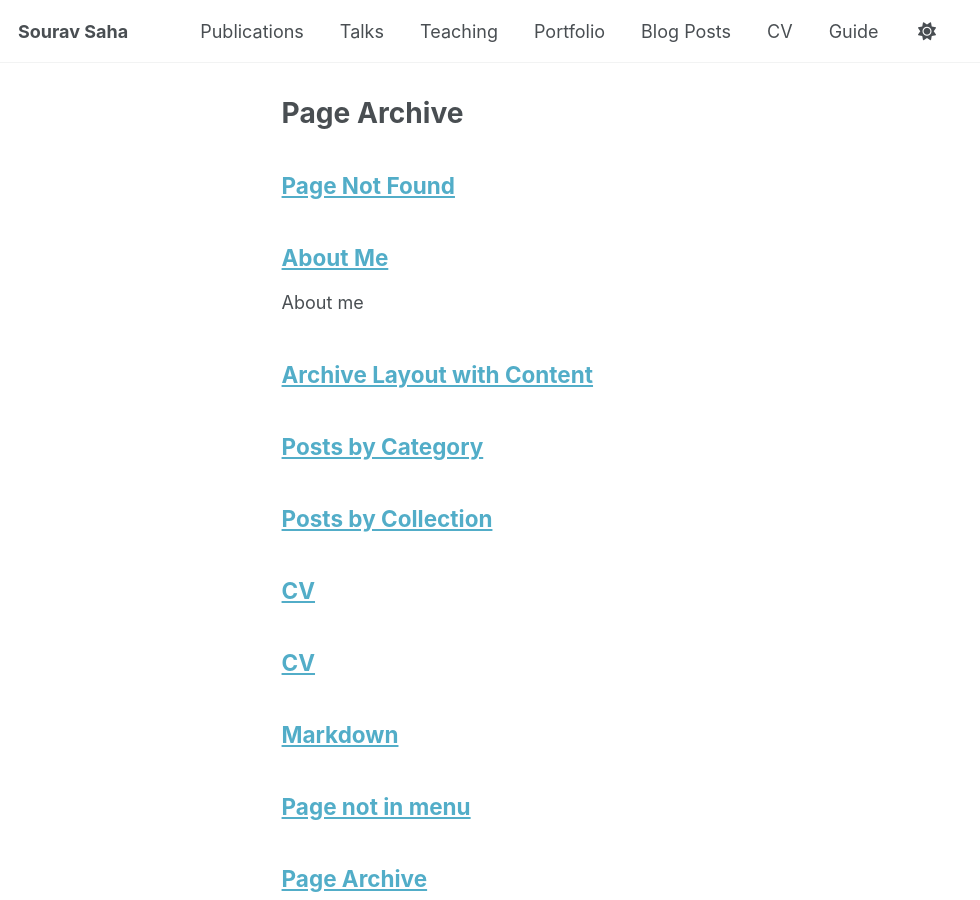
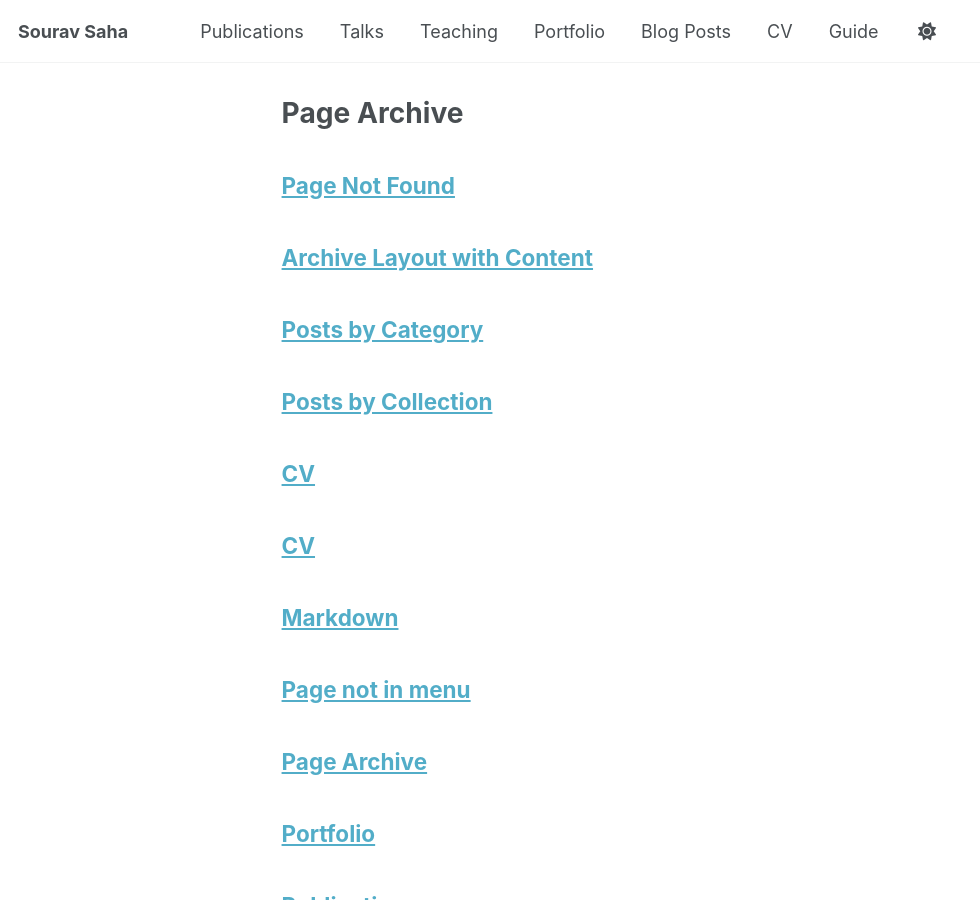
Before and after one commit to bracealround/bracealround.github.io, a Jekyll site: the page built from _pages/page-archive.html, in a window 1280 px wide and 900 px high. Shown: the whole window, without its empty margins (0-980 px from the left). Built offline with Jekyll 4.4.1, drawn with Linux system fonts in a browser that asks for light colours; a script bundle is joined from its source files by our own code; library files that are not in the unit come from our copies.

Commit message:
Update about.md

```diff
--- a/_pages/about.md
+++ b/_pages/about.md
@@ -1,13 +1,3 @@
----
-permalink: /
-title: "About Me"
-excerpt: "About me"
-author_profile: true
-redirect_from:
-  - /about/
-  - /about.html
----
-
 *"The capacity to learn is a gift; the ability to learn is a skill; the willingness to learn is a choice."*
 — Brian Herbert
 
```
